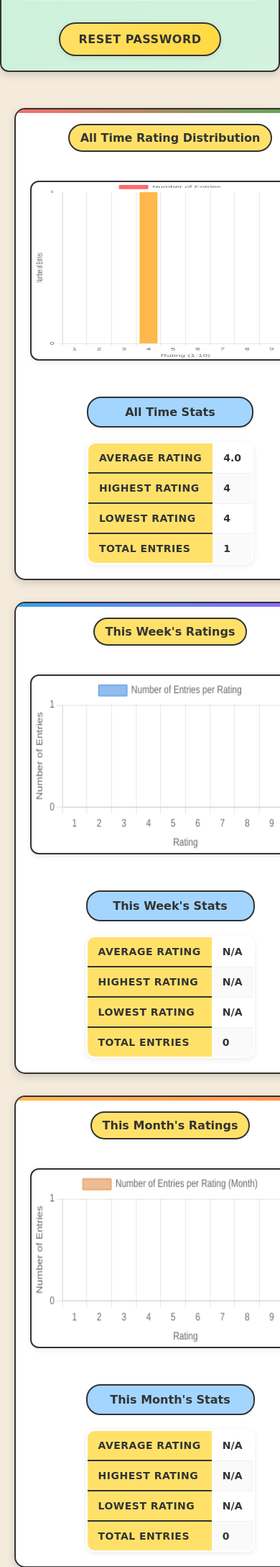
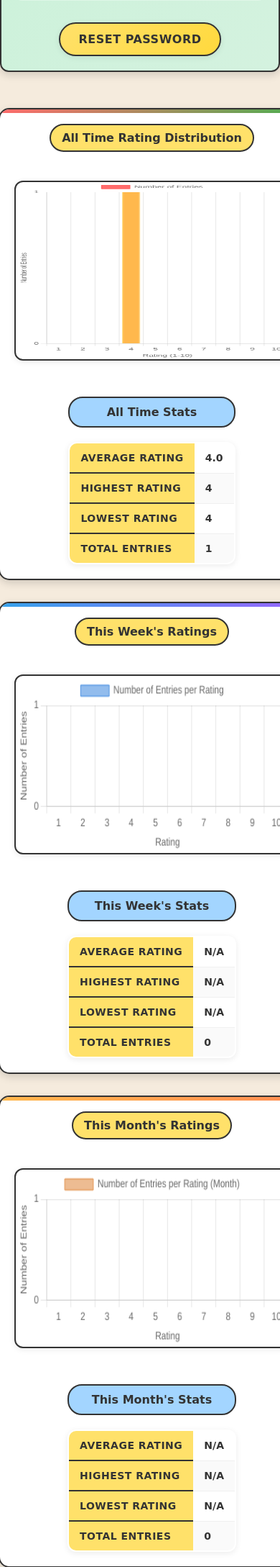
Before and after one commit to zcoder365/MySeriesofFortunateEvents, a Flask app: page /my-profile in a window 390 px wide; the page is wider, and only the part inside the window is pictured. Shown: the part 690-2867 px from the top of that part at 72% size. Run offline with Flask 3, Linux system fonts and the light colour scheme; the visitor is signed in with stand-in values (Sample User, id 1); a database or web service that is not in the repository returns one stand-in record (values such as "Sample title"); parts of the project's set-up code (start-up, migrations or seed data) failed here and were passed over.

Commit message:
update styles.css

```diff
--- a/static/styles.css
+++ b/static/styles.css
@@ -277,11 +277,13 @@ table td {
 .charts-container {
     display: grid;
     grid-template-columns: repeat(auto-fit, minmax(350px, 1fr));
-    gap: 30px;
-    width: 100%;
-    max-width: 1300px;
+    gap: 40px; /* Increased gap for better spacing */
+    width: 90%; /* Set to 90% of page width */
+    max-width: none; /* Remove max-width constraint */
     margin: 50px auto 0 auto;
     padding: 0 20px;
+    justify-items: center; /* Center the grid items */
+    place-items: center; /* Center both horizontally and vertically */
 }
 
 /* ENHANCED CHART BLOCKS */
@@ -297,6 +299,10 @@ table td {
     transition: transform 0.2s ease, box-shadow 0.2s ease;
     position: relative;
     overflow: hidden;
+    width: 100%;
+    max-width: 450px; /* Increased max-width for better proportion */
+    min-width: 320px; /* Ensure minimum width */
+    justify-self: center; /* Center within grid cell */
 }
 
 .chart-block:hover {
@@ -478,15 +484,35 @@ canvas#ratingsChartAll:hover {
 }
 
 /* RESPONSIVE DESIGN */
-@media (max-width: 1024px) {
+@media (max-width: 1200px) {
     .charts-container {
-        grid-template-columns: 1fr;
-        gap: 40px;
-        max-width: 600px;
+        grid-template-columns: repeat(auto-fit, minmax(320px, 1fr));
+        gap: 35px;
+        width: 95%; /* Slightly wider on medium screens */
     }
 
     .chart-block {
         width: 100%;
+        max-width: 500px; /* Allow wider charts when fewer columns */
+    }
+
+    canvas#ratingsChart,
+    canvas#ratingsChartMonth,
+    canvas#ratingsChartAll {
+        height: 350px !important;
+    }
+}
+
+@media (max-width: 1024px) {
+    .charts-container {
+        grid-template-columns: 1fr;
+        gap: 50px; /* More space when stacked vertically */
+        width: 90%;
+    }
+
+    .chart-block {
+        width: 100%;
+        max-width: 600px; /* Wider when single column */
     }
 
     canvas#ratingsChart,
```
